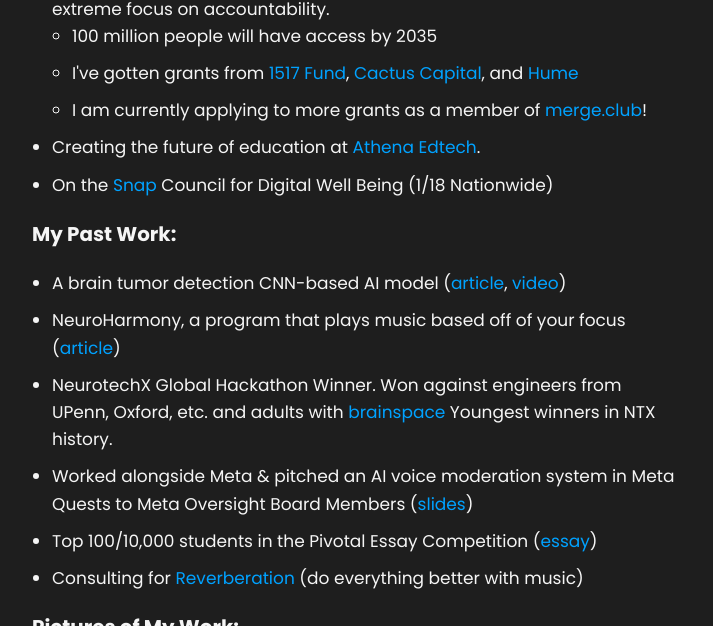
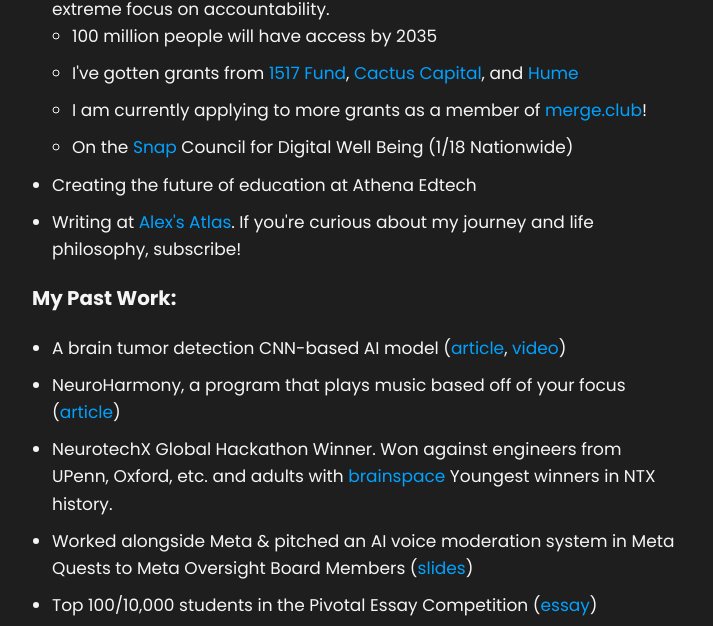
Before and after one commit to alxthe/alxmat, a plain HTML site: page index.html in a window 1280 px wide. Shown: the part 800-1426 px from the top of the page, without its empty margins (283-996 px from the left). Drawn offline with Linux system fonts and the light colour scheme.

Commit message:
Update index.html

```diff
--- a/index.html
+++ b/index.html
@@ -154,9 +154,10 @@
                     <li>100 million people will have access by 2035</li>
                     <li>I've gotten grants from <a href = "https://www.1517fund.com/medici-project">1517 Fund</a>, <a href = "https://cactuscapital.org/">Cactus Capital</a>, and <a href = "https://hume.ai">Hume</a></li>
                     <li>I am currently applying to more grants as a member of <a href = "https://merge.club">merge.club</a>!</li>
+                    <li>On the <a href="https://values.snap.com/news/inaugural-council-digital-well-being?lang=en-US">Snap</a> Council for Digital Well Being (1/18 Nationwide)</li>
                 </ul>
-            <li>Creating the future of education at <a href="https://www.athena-edtech.com">Athena Edtech</a>.</li>
-            <li>On the <a href="https://values.snap.com/news/inaugural-council-digital-well-being?lang=en-US">Snap</a> Council for Digital Well Being (1/18 Nationwide)</li>
+            <li>Creating the future of education at Athena Edtech</li>
+            <li>Writing at <a href="https://atlas.alxmat.com">Alex's Atlas</a>. If you're curious about my journey and life philosophy, subscribe!</li>
         </ul>
 
         <h3>My Past Work:</h3>
```
